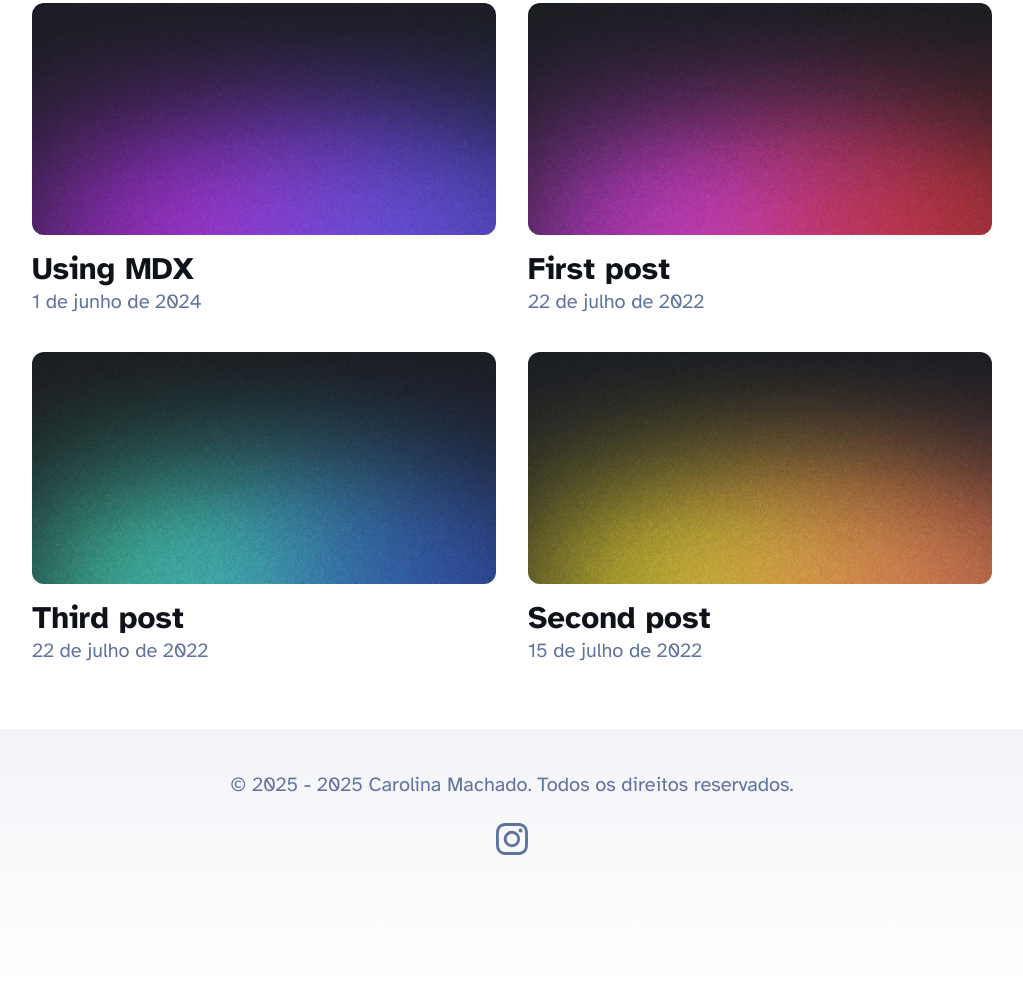
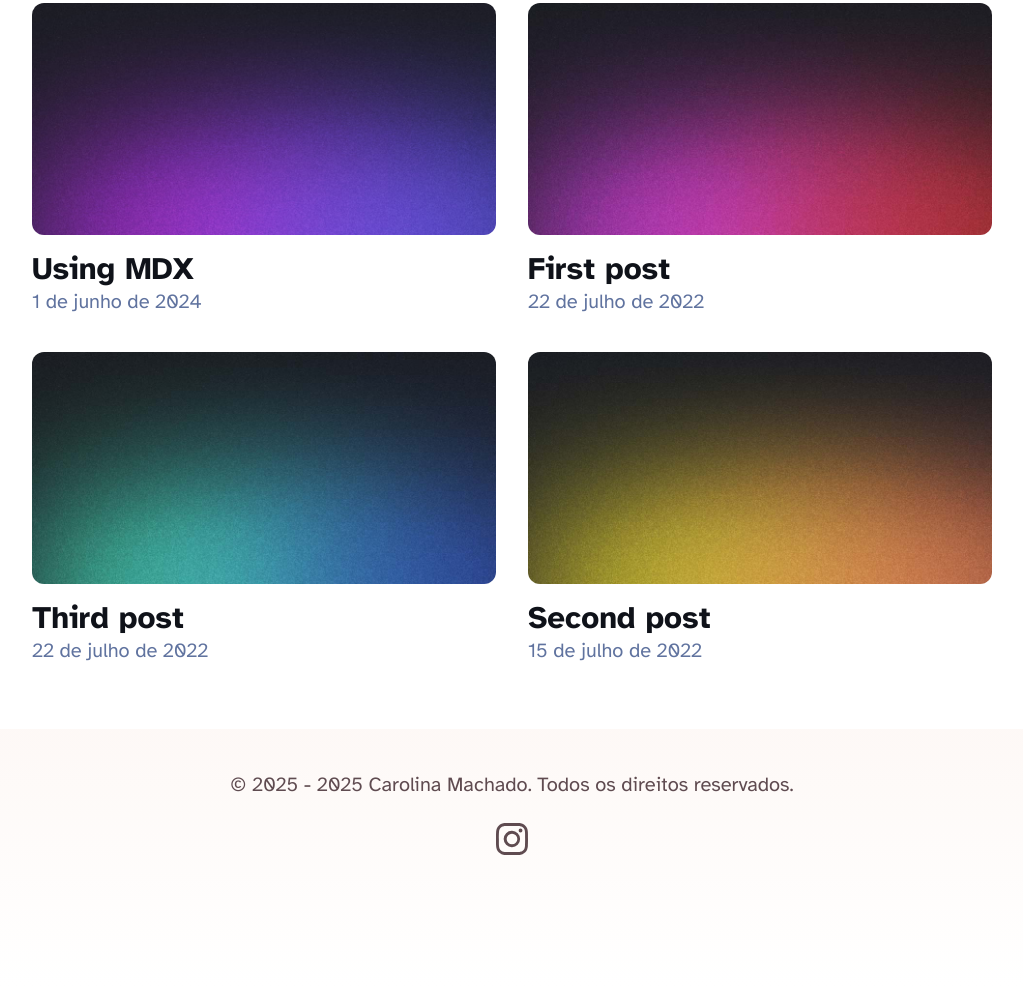
Before and after one commit to GustavoOS/carol-blog, an Astro site: page /blog in a window 1280 px wide. Shown: the part 755-1742 px from the top of the page, without its empty margins (128-1151 px from the left). Built offline with nearby package versions, Linux system fonts and the light colour scheme; Astro itself is replaced by a stand-in of ours.

Commit message:
color update

```diff
--- a/src/components/Footer.astro
+++ b/src/components/Footer.astro
@@ -27,7 +27,7 @@ const today = new Date();
 	footer {
 		padding: 2em 1em 6em 1em;
 		background: linear-gradient(var(--gray-gradient)) no-repeat;
-		color: rgb(var(--gray));
+		color: #5f4b50;
 		text-align: center;
 	}
 	.social-links {
@@ -38,7 +38,7 @@ const today = new Date();
 	}
 	.social-links a {
 		text-decoration: none;
-		color: rgb(var(--gray));
+		color: #5f4b50;;
 	}
 	.social-links a:hover {
 		color: var(--accent);
--- a/src/styles/global.css
+++ b/src/styles/global.css
@@ -11,8 +11,8 @@
 	--gray: 96, 115, 159;
 	--gray-light: 229, 233, 240;
 	--gray-dark: 34, 41, 57;
-	--light-pink: 252, 242, 237;
-	--gray-gradient: rgba(var(--gray-light), 50%), #fff;
+	--pink-light: 252, 242, 237;
+	--gray-gradient: rgba(var(--pink-light), 50%), #fff;
 	--box-shadow:
 		0 2px 6px rgba(var(--gray), 25%), 0 8px 24px rgba(var(--gray), 33%),
 		0 16px 32px rgba(var(--gray), 33%);
```
